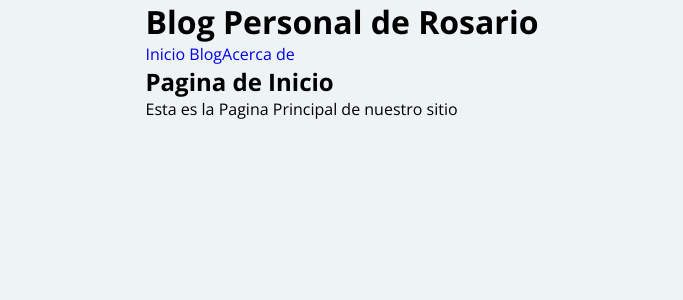
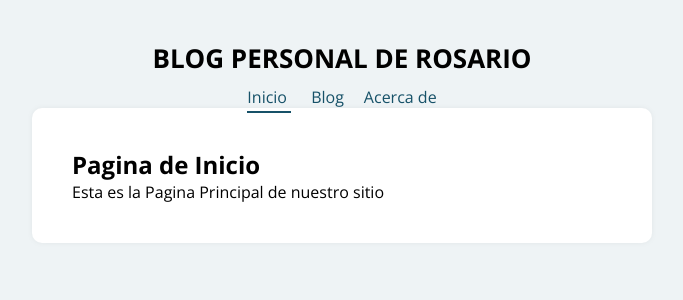
Before and after one commit to rosario-martinez/Mi-Primera-App-con-React, a React (Create React App) app in the folder react-curso/practicas/app_blog/: page / in a window 1280 px wide. Shown: the top 300 px of the page, without its empty margins (298-981 px from the left). Built offline with nearby package versions, Linux system fonts and the light colour scheme.

Commit message:
colocando los estilos css en el header

```diff
--- a/react-curso/practicas/app_blog/src/App.js
+++ b/react-curso/practicas/app_blog/src/App.js
@@ -4,14 +4,17 @@ import Header from "./componentes/Header";
 import Inicio from "./componentes/Inicio";
 import Blog from "./componentes/Blog";
 import AcercaDe from "./componentes/AcercaDe";
+import styled from "styled-components";
+
 
 const App = () => {
   return (
     <BrowserRouter>
+    <ContenedorPrincipal>
       <div>
         <Header/>
 
-        <main>
+        <Main>
           <Routes>
 
             <Route path="/"element={<Inicio/>}/>
@@ -19,10 +22,26 @@ const App = () => {
             <Route path="/acerca-de" element={<AcercaDe/> }
             />
           </Routes>
-        </main>
+        </Main>
       </div>
+    </ContenedorPrincipal>
     </BrowserRouter>
   );
-};
+}
+
+ const ContenedorPrincipal = styled.div`
+    padding: 40px;
+    width: 90%;
+    max-width: 700px;
+
+ `;
+
+ const Main = styled.main`
+  background: #fff;
+  padding: 40px;
+  border-radius: 10px;
+  box-shadow: 0px 0px 5px rgba(129, 129, 129, 0.1);
+
+ `;
 
 export default App;
--- a/react-curso/practicas/app_blog/src/componentes/Header.js
+++ b/react-curso/practicas/app_blog/src/componentes/Header.js
@@ -1,18 +1,49 @@
 import React from 'react';
 import { NavLink } from 'react-router-dom';
+import styled from 'styled-components';
+
 
 
 const Header = () => {
     return (
-      <header>
-        <h1>Blog Personal de Rosario</h1>
-        <nav>
+      <ContenedorHeader>
+        <Titulo>Blog Personal de Rosario</Titulo>
+        <Menu>
           <NavLink to="/">Inicio </NavLink>
           <NavLink to="/blog">Blog</NavLink>
           <NavLink to="/acerca-de">Acerca de </NavLink>
-        </nav>
-      </header>
+        </Menu>
+      </ContenedorHeader>
     );
 
 }
+const ContenedorHeader = styled.header`
+  text-align: center;
+  margin-bottom 40px;
+
+`;
+const Titulo = styled.h1`
+margin-bottom: 10px;
+font-size: 26px;
+text-transform: uppercase;
+
+`;
+
+const Menu = styled.nav`
+  a {
+    text-decoration: none;
+    color: #165168;
+    margin: 0 10px;
+  }
+
+  a:hover {
+    color: #19168;
+  }
+
+  a.active {
+    border-bottom: 2px solid #165168;
+    padding-bottom: 3px;
+  }
+
+`;
 export default Header;
```
